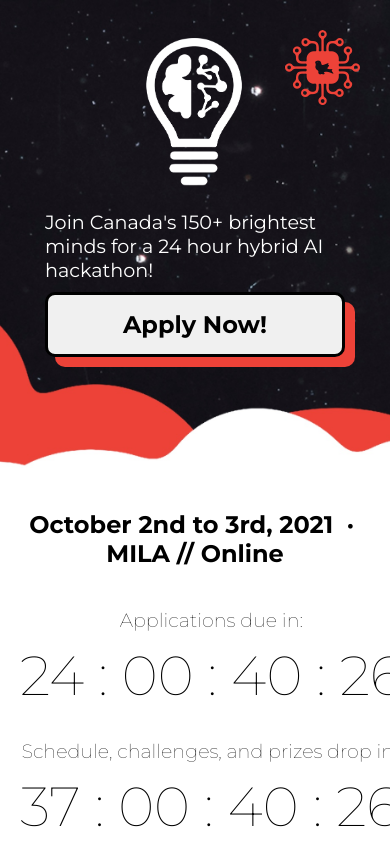
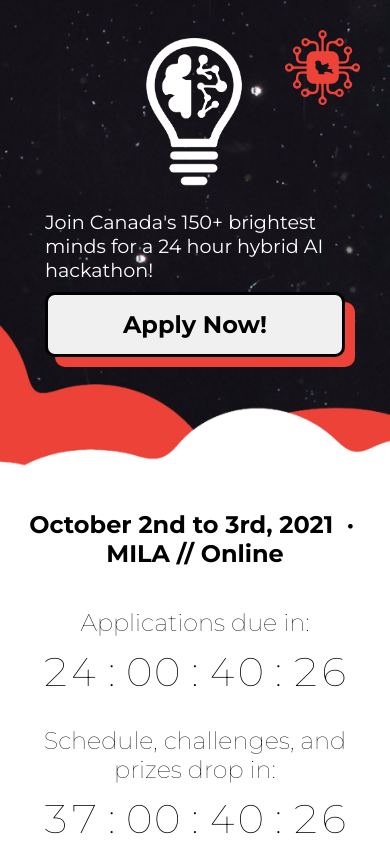
Before and after one commit to McGillAISociety/MAIShacks, a Next.js app: page / in a window 390 px wide. Shown: the top 844 px of the page. Built offline with nearby package versions, Linux system fonts and the light colour scheme.

Commit message:
forgot to add this w/ last commit

```diff
--- a/styles/Landing.module.scss
+++ b/styles/Landing.module.scss
@@ -50,10 +50,18 @@
     }
     p {
         font-weight: lighter;
+        font-size: x-large;
     }
-    span {
-        font-size: 55px;
+    &__countdown {
+        font-size: 60px;
         font-weight: lighter;
+        font-variant-numeric: tabular-nums;
+    }
+}
+
+@media screen and (max-width: 1000px) {
+    .bottom-content__countdown {
+        font-size: 40px;
     }
 }
 
```
